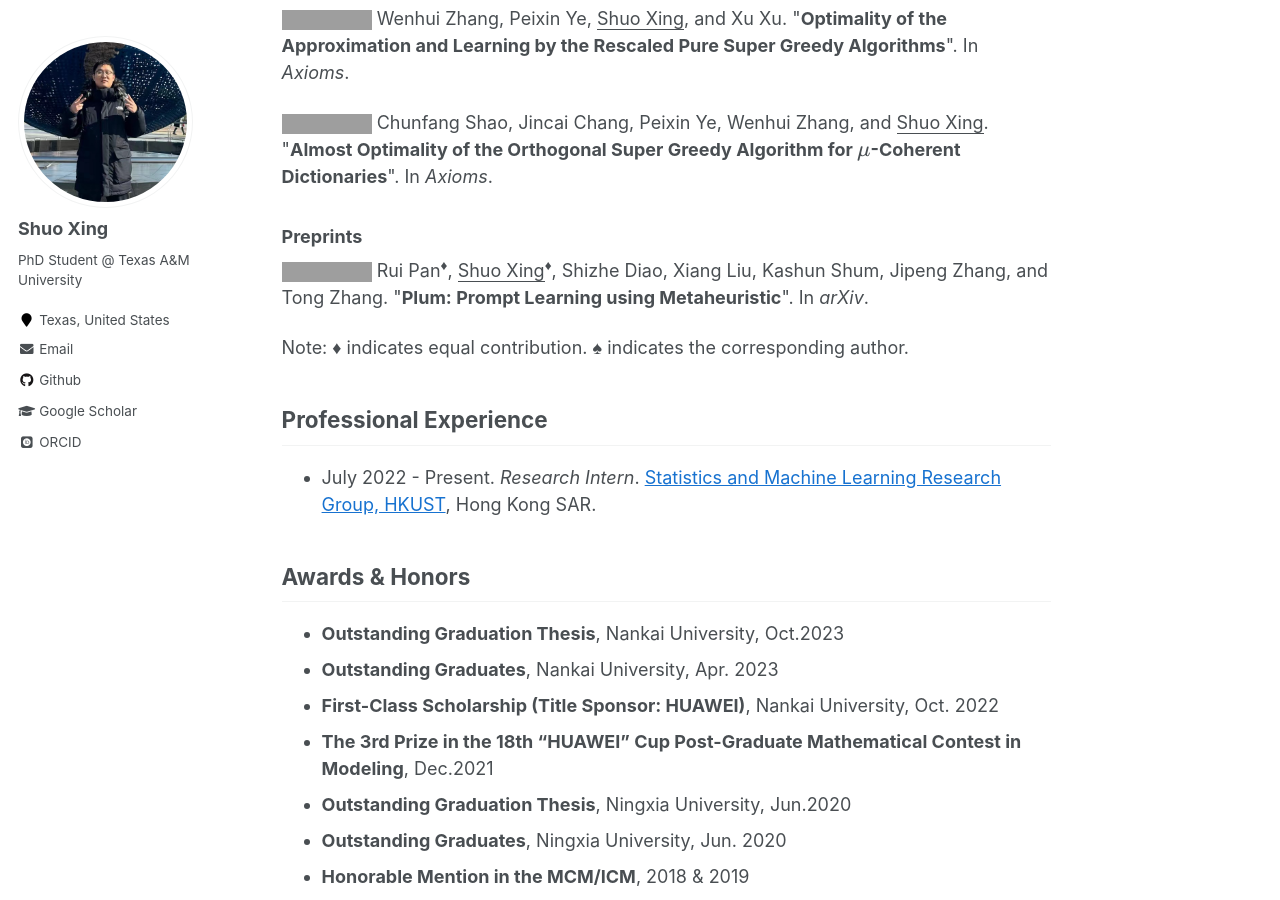
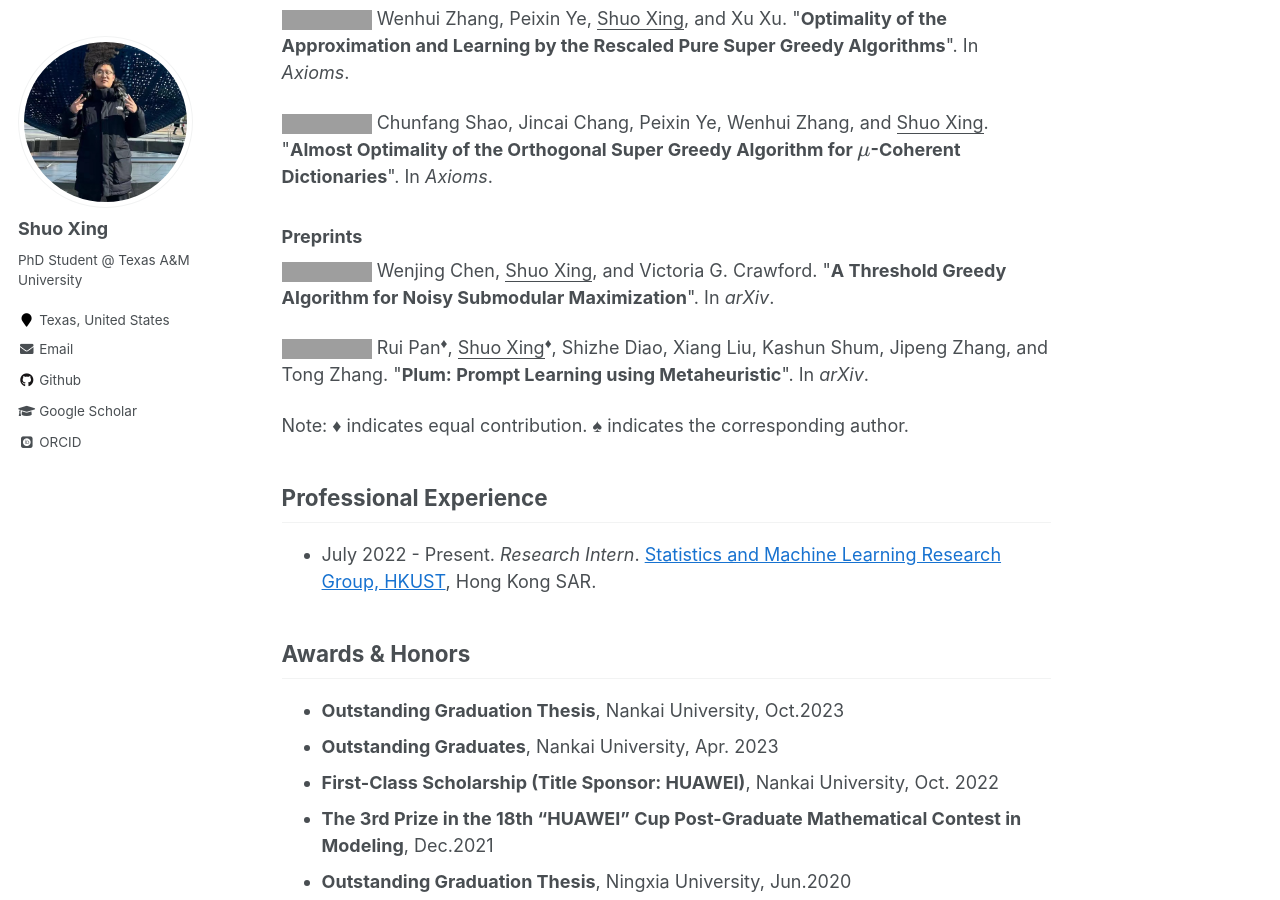
Before and after one commit to ShuoXing98/shuoxing98.github.io, a Jekyll site: the page built from _pages/about.md, in a window 1280 px wide and 900 px high, scrolled down 1484 px. Built offline with Jekyll 4.4.1, drawn with Linux system fonts in a browser that asks for light colours; some web fonts are replaced; formulas are drawn with MathJax 3; comment, search, counter and statistics services are not loaded; grey boxes are pictures that could not be loaded.

Commit message:
Update about.md

```diff
--- a/_pages/about.md
+++ b/_pages/about.md
@@ -51,6 +51,8 @@
 
 ### Preprints
 
+<a href="https://arxiv.org/abs/2312.00155" target="_blank"><img src="https://img.shields.io/badge/arXiv-2023-blue?style=flat-square"></a> Wenjing Chen, <u>Shuo Xing</u>, and Victoria G. Crawford. &quot;**A Threshold Greedy Algorithm for Noisy Submodular Maximization**&quot;. In *arXiv*.
+
 <a href="https://arxiv.org/abs/2311.08364" target="_blank"><img src="https://img.shields.io/badge/arXiv-2023-blue?style=flat-square"></a> Rui Pan<sup>&diams;</sup>, <u>Shuo Xing</u><sup>&diams;</sup>, Shizhe Diao, Xiang Liu, Kashun Shum, Jipeng Zhang, and Tong Zhang. &quot;**Plum: Prompt Learning using Metaheuristic**&quot;. In *arXiv*.
 
 
```
